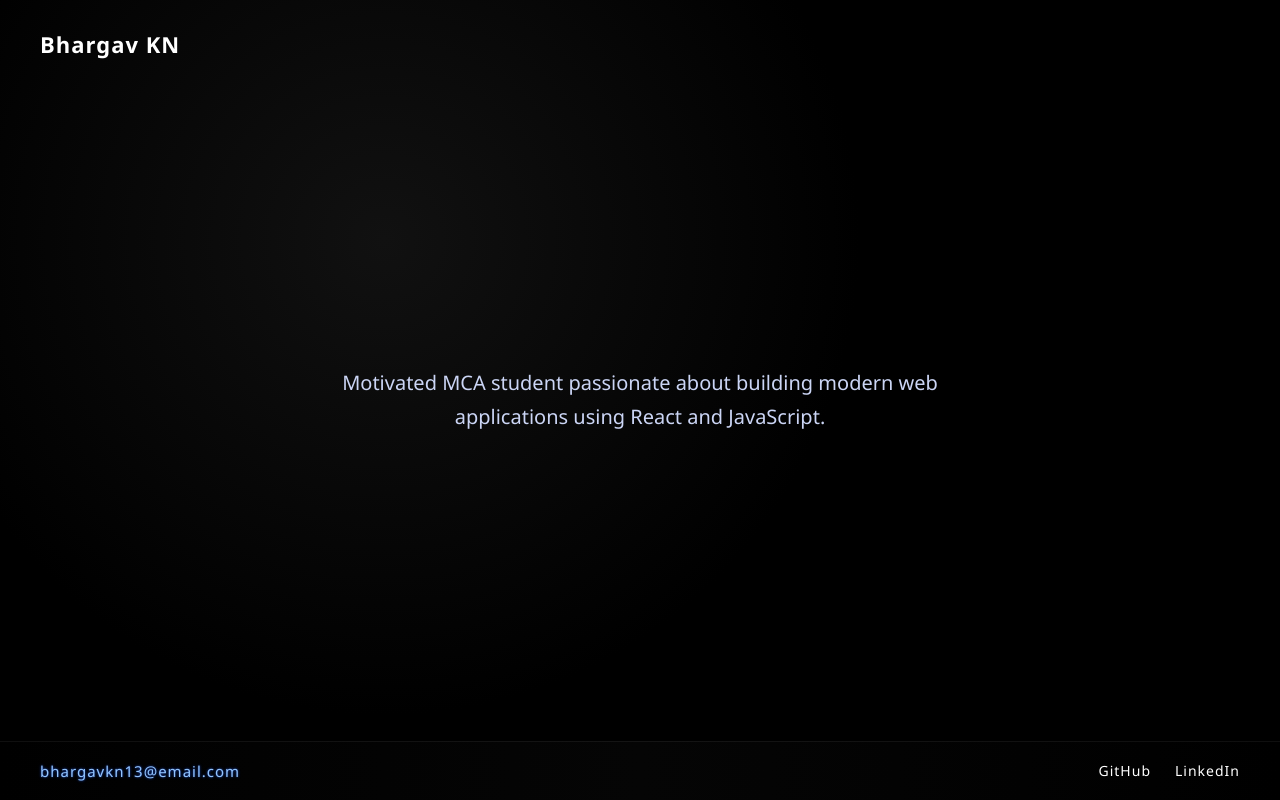
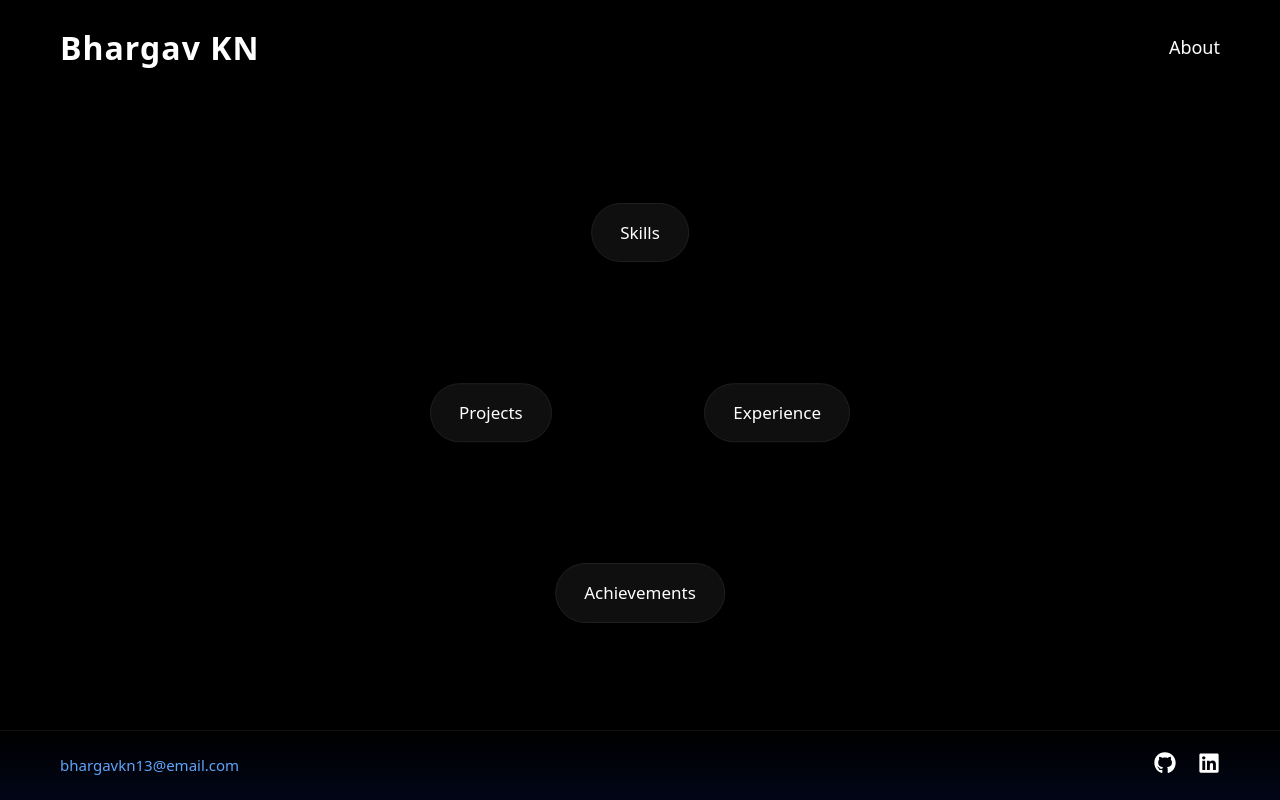
Before and after one commit to Bhargav200456/portfolio_web, a React (Vite) app: page / in a window 1280 px wide. Built offline with nearby package versions, Linux system fonts and the light colour scheme.

Commit message:
new changes

```diff
--- a/package.json
+++ b/package.json
@@ -11,7 +11,8 @@
   },
   "dependencies": {
     "react": "^19.2.0",
-    "react-dom": "^19.2.0"
+    "react-dom": "^19.2.0",
+    "react-icons": "^5.6.0"
   },
   "devDependencies": {
     "@eslint/js": "^9.39.1",
--- a/src/App.css
+++ b/src/App.css
@@ -1,4 +1,4 @@
-/* RESET */
+/* ================= RESET ================= */
 
 *{
 margin:0;
@@ -9,143 +9,378 @@
 html,body,#root{
 height:100%;
 width:100%;
-  font-family:"Segoe UI", sans-serif;
-  background:black;
-  overflow-x:hidden;
 }
 
-/* LOGO (Top Left) */
-
-.logo{
-  position:fixed;
-  top:28px;
-  left:40px;
-
-  font-size:22px;
-  font-weight:600;
-
-  letter-spacing:1px;
+body{
+background:#000;
 color:white;
-
-  z-index:20;
+font-family:system-ui,-apple-system,sans-serif;
+overflow:hidden;
 }
 
-/* HERO SECTION */
+/* ================= MAIN APP ================= */
 
-.hero{
+.app{
 height:100vh;
+width:100vw;
+display:flex;
+flex-direction:column;
+}
+
+/* ================= TOP BAR ================= */
+
+.top{
+display:flex;
+justify-content:space-between;
+align-items:center;
+padding:30px 60px;
+}
+
+/* NAME */
+
+.name{
+font-size:32px;
+font-weight:600;
+letter-spacing:1px;
+}
+
+/* ABOUT BUTTON */
+
+.about{
+font-size:18px;
+cursor:pointer;
+transition:0.25s;
+}
+
+.about:hover{
+color:#60a5fa;
+}
+
+/* ================= CENTER AREA ================= */
+
+.center{
+flex:1;
+display:flex;
+justify-content:center;
+align-items:center;
+}
+
+/* ================= FLOATING MENU ================= */
+
+.menu{
+position:relative;
+width:420px;
+height:420px;
+}
+
+/* MENU ITEMS */
+
+.item{
+
+position:absolute;
+
+background:#0f0f0f;
+
+border:1px solid #1f1f1f;
+
+padding:16px 28px;
+
+border-radius:30px;
+
+font-size:17px;
+font-weight:500;
+
+cursor:pointer;
+
+transition:all .25s ease;
+}
+
+/* HOVER EFFECT */
+
+.item:hover{
+border-color:#3b82f6;
+transform:scale(1.12);
+box-shadow:0 0 25px rgba(59,130,246,0.35);
+}
+
+/* POSITIONS */
+
+.skills{
+top:0;
+left:50%;
+transform:translateX(-50%);
+}
+
+.projects{
+left:0;
+top:50%;
+transform:translateY(-50%);
+}
+
+.experience{
+right:0;
+top:50%;
+transform:translateY(-50%);
+}
+
+.achievements{
+bottom:0;
+left:50%;
+transform:translateX(-50%);
+}
+
+/* ================= FOOTER ================= */
+
+.footer{
+
+display:flex;
+justify-content:space-between;
+align-items:center;
+
+padding:18px 60px;
+
+background:linear-gradient(
+180deg,
+transparent,
+#020617
+);
+
+border-top:1px solid #111;
+}
+
+/* EMAIL */
+
+.email{
+color:#60a5fa;
+font-size:15px;
+}
+
+/* ================= SOCIAL LINKS ================= */
+
+.socials{
+display:flex;
+gap:22px;
+}
+
+.socials a{
+font-size:22px;
+color:white;
+transition:0.25s;
+}
+
+.socials a:hover{
+color:#60a5fa;
+transform:translateY(-2px);
+}
+
+/* ================= VIEWER (DETAIL PANEL) ================= */
+
+.viewer{
+
+position:fixed;
+
+top:0;
+left:0;
+
 width:100%;
+height:100%;
+
+background:#000;
 
 display:flex;
 justify-content:center;
 align-items:center;
 
-  color:white;
-  position:relative;
-
-  background:
-  radial-gradient(circle at 30% 30%, #111 0%, black 45%),
-  radial-gradient(circle at 70% 70%, #0f172a 0%, black 55%);
+z-index:200;
 }
 
-/* CONTENT */
+.viewerContent{
 
-.content{
 text-align:center;
-  max-width:720px;
-  padding:40px;
+max-width:500px;
 }
 
-/* OBJECTIVE TEXT */
-
-.objective{
-  font-size:20px;
-  line-height:1.7;
-  color:#cbd5f5;
+.viewerContent h2{
+font-size:40px;
+margin-bottom:20px;
 }
 
-/* FOOTER */
-
-.footer{
-  position:absolute;
-  bottom:0;
-  left:0;
-
-  width:100%;
-  padding:18px 40px;
-
-  display:flex;
-  justify-content:space-between;
-  align-items:center;
-
-  background:linear-gradient(
-  90deg,
-  #000000,
-  #050505,
-  #000000
-  );
-
-  border-top:1px solid rgba(255,255,255,0.06);
+.viewerContent p{
+margin:10px 0;
+font-size:18px;
 }
 
-/* EMAIL */
+/* ================= MOUSE SWIPE ICON ================= */
 
-.email{
-  font-size:15px;
-  letter-spacing:1px;
-  color:#93c5fd;
+.mouseIcon{
 
-  animation:glow 5s ease-in-out infinite;
-  transition:0.3s;
+width:26px;
+height:42px;
+
+border:2px solid white;
+border-radius:15px;
+
+margin:40px auto 0;
+
+position:relative;
 }
 
-/* EMAIL GLOW ANIMATION */
+.mouseIcon::after{
 
-@keyframes glow{
+content:"";
+
+width:4px;
+height:8px;
+
+background:white;
+
+position:absolute;
+
+top:6px;
+left:50%;
+
+transform:translateX(-50%);
+
+border-radius:2px;
+
+animation:scrollMove 1.5s infinite;
+}
+
+@keyframes scrollMove{
 
 0%{
-    text-shadow:0 0 2px #1d4ed8;
-  }
-
-  50%{
-    text-shadow:
-    0 0 8px #3b82f6,
-    0 0 18px #3b82f6;
+opacity:1;
+top:6px;
 }
 
 100%{
-    text-shadow:0 0 2px #1d4ed8;
+opacity:0;
+top:22px;
 }
 
 }
 
-/* SOCIAL LINKS */
+/* ================= ABOUT PANEL ================= */
 
-.socials{
+.aboutPanel{
+
+position:fixed;
+
+top:0;
+left:0;
+
+width:100%;
+height:100%;
+
+background:rgba(0,0,0,0.92);
+
 display:flex;
-  gap:24px;
+justify-content:center;
+align-items:center;
+
+z-index:300;
 }
 
-/* SOCIAL LINKS STYLE */
+.aboutContent{
 
-.socials a{
-  color:white;
-  text-decoration:none;
-  font-size:14px;
-  letter-spacing:1px;
+background:#0f0f0f;
 
-  transition:all 0.3s ease;
+width:420px;
+
+padding:40px;
+
+border-radius:12px;
+
+border:1px solid #222;
 }
 
-/* HOVER EFFECT */
+.aboutContent h2{
+margin-bottom:12px;
+}
 
-.socials a:hover{
+.aboutContent h3{
+margin-top:20px;
+}
 
-  color:#3b82f6;
+.aboutContent p{
+line-height:1.6;
+}
+/* ================= SKILLS ⇄ PROJECT GRAPH ================= */
 
-  text-shadow:
-  0 0 8px #3b82f6,
-  0 0 18px #3b82f6;
+.graph{
+max-width:700px;
+}
 
-  transform:translateY(-2px);
+/* graph layout */
+
+.graphContainer{
+display:flex;
+justify-content:center;
+align-items:flex-start;
+gap:120px;
+margin-top:40px;
 }
+
+/* column for skills/projects */
+
+.graphColumn{
+display:flex;
+flex-direction:column;
+gap:18px;
+}
+
+/* node base */
+
+.node{
+
+background:#0f0f0f;
+
+padding:12px 22px;
+
+border-radius:20px;
+
+border:1px solid #1f1f1f;
+
+cursor:pointer;
+
+transition:.25s ease;
+
+font-size:16px;
+
+min-width:140px;
+
+text-align:center;
+}
+
+/* hover */
+
+.node:hover{
+border-color:#3b82f6;
+transform:translateY(-3px);
+box-shadow:0 0 15px rgba(59,130,246,0.25);
+}
+
+/* project nodes slightly darker */
+
+.project{
+background:#020617;
+}
+
+/* active highlighted node */
+
+.active{
+border-color:#3b82f6;
+box-shadow:0 0 18px rgba(59,130,246,.45);
+}
+
+/* small responsiveness improvement */
+
+@media (max-width:700px){
+
+.graphContainer{
+flex-direction:column;
+gap:30px;
+align-items:center;
+}
+
+}
--- a/src/App.jsx
+++ b/src/App.jsx
@@ -1,22 +1,83 @@
 import "./App.css";
+import { useState } from "react";
+import { FaGithub, FaLinkedin } from "react-icons/fa";
 
 function App() {
+
+  const [aboutOpen, setAboutOpen] = useState(false);
+  const [active, setActive] = useState(null);
+  const [selectedSkill, setSelectedSkill] = useState(null);
+  const [selectedProject, setSelectedProject] = useState(null);
+
+  const skills = ["React", "JavaScript", "Python", "SQL"];
+
+  const projects = [
+    {
+      name: "Portfolio Website",
+      skills: ["React", "JavaScript"]
+    },
+    {
+      name: "Task Manager",
+      skills: ["React", "SQL"]
+    }
+  ];
+
+  const experience = ["Internships", "Personal Projects"];
+  const achievements = ["Hackathon Participation", "Certifications"];
+
+
+  const getProjectsForSkill = (skill) => {
+    return projects.filter(p => p.skills.includes(skill));
+  };
+
+  const getSkillsForProject = (projectName) => {
+    const proj = projects.find(p => p.name === projectName);
+    return proj ? proj.skills : [];
+  };
+
+
   return (
     <div className="app">
 
-      {/* Name / Logo */}
-      <div className="logo">
-        Bhargav KN
+      {/* TOP BAR */}
+
+      <header className="top">
+        <h1 className="name">Bhargav KN</h1>
+
+        <div className="about" onClick={() => setAboutOpen(true)}>
+          About
+        </div>
+      </header>
+
+
+      {/* MAIN MENU */}
+
+      <main className="center">
+
+        <div className="menu">
+
+          <div className="item skills" onClick={() => setActive("skills")}>
+            Skills
           </div>
 
-      <section className="hero">
+          <div className="item projects" onClick={() => setActive("projects")}>
+            Projects
+          </div>
 
-        <div className="content">
-          <p className="objective">
-            Motivated MCA student passionate about building modern
-            web applications using React and JavaScript.
-          </p>
+          <div className="item experience" onClick={() => setActive("experience")}>
+            Experience
           </div>
+
+          <div className="item achievements" onClick={() => setActive("achievements")}>
+            Achievements
+          </div>
+
+        </div>
+
+      </main>
+
+
+      {/* FOOTER */}
 
       <footer className="footer">
 
@@ -25,13 +86,213 @@ function App() {
         </div>
 
         <div className="socials">
-            <a href="https://github.com/" target="_blank">GitHub</a>
-            <a href="https://linkedin.com/" target="_blank">LinkedIn</a>
+
+          <a href="https://github.com/YOUR_USERNAME" target="_blank" rel="noreferrer">
+            <FaGithub />
+          </a>
+
+          <a href="https://linkedin.com/in/YOUR_PROFILE" target="_blank" rel="noreferrer">
+            <FaLinkedin />
+          </a>
+
         </div>
 
       </footer>
 
-      </section>
+
+      {/* ABOUT PANEL */}
+
+      {aboutOpen && (
+
+        <div className="aboutPanel" onClick={() => setAboutOpen(false)}>
+
+          <div className="aboutContent" onClick={(e)=>e.stopPropagation()}>
+
+            <h2>About Me</h2>
+
+            <p>
+              MCA student passionate about building modern
+              web applications using React and JavaScript.
+            </p>
+
+            <h3>Education</h3>
+
+            <p>Master of Computer Applications</p>
+
+          </div>
+
+        </div>
+
+      )}
+
+
+      {/* VIEWER */}
+
+      {active && (
+
+        <div className="viewer" onClick={()=>{
+          setActive(null);
+          setSelectedSkill(null);
+          setSelectedProject(null);
+        }}>
+
+          <div className="viewerContent graph" onClick={(e)=>e.stopPropagation()}>
+
+            {/* SKILL GRAPH */}
+
+            {active === "skills" && (
+
+              <>
+                <h2>Skills → Projects</h2>
+
+                <div className="graphContainer">
+
+                  {/* SKILLS */}
+
+                  <div className="graphColumn">
+
+                    {skills.map((skill,i)=>{
+
+                      const activeSkill = selectedSkill === skill;
+
+                      return (
+                        <div
+                          key={i}
+                          className={`node ${activeSkill ? "active" : ""}`}
+                          onClick={()=>{
+                            setSelectedSkill(skill);
+                            setSelectedProject(null);
+                          }}
+                        >
+                          {skill}
+                        </div>
+                      );
+                    })}
+
+                  </div>
+
+
+                  {/* CONNECTIONS */}
+
+                  <div className="graphColumn">
+
+                    {projects
+                      .filter(p => !selectedSkill || p.skills.includes(selectedSkill))
+                      .map((p,i)=>{
+
+                        const activeProject = selectedProject === p.name;
+
+                        return (
+                          <div
+                            key={i}
+                            className={`node project ${activeProject ? "active" : ""}`}
+                            onClick={()=>{
+                              setSelectedProject(p.name);
+                              setSelectedSkill(null);
+                            }}
+                          >
+                            {p.name}
+                          </div>
+                        );
+                      })}
+                  </div>
+
+                </div>
+
+              </>
+            )}
+
+
+            {/* PROJECT GRAPH */}
+
+            {active === "projects" && (
+
+              <>
+                <h2>Projects → Skills</h2>
+
+                <div className="graphContainer">
+
+                  <div className="graphColumn">
+
+                    {projects.map((p,i)=>{
+
+                      const activeProject = selectedProject === p.name;
+
+                      return (
+                        <div
+                          key={i}
+                          className={`node project ${activeProject ? "active" : ""}`}
+                          onClick={()=>{
+                            setSelectedProject(p.name);
+                            setSelectedSkill(null);
+                          }}
+                        >
+                          {p.name}
+                        </div>
+                      );
+                    })}
+
+                  </div>
+
+
+                  <div className="graphColumn">
+
+                    {(selectedProject
+                      ? getSkillsForProject(selectedProject)
+                      : skills
+                    ).map((skill,i)=>{
+
+                      const activeSkill = selectedSkill === skill;
+
+                      return (
+                        <div
+                          key={i}
+                          className={`node ${activeSkill ? "active" : ""}`}
+                          onClick={()=>setSelectedSkill(skill)}
+                        >
+                          {skill}
+                        </div>
+                      );
+                    })}
+
+                  </div>
+
+                </div>
+
+              </>
+            )}
+
+
+            {/* EXPERIENCE */}
+
+            {active === "experience" && (
+              <>
+                <h2>Experience</h2>
+
+                {experience.map((item,i)=>(
+                  <p key={i}>{item}</p>
+                ))}
+              </>
+            )}
+
+
+            {/* ACHIEVEMENTS */}
+
+            {active === "achievements" && (
+              <>
+                <h2>Achievements</h2>
+
+                {achievements.map((item,i)=>(
+                  <p key={i}>{item}</p>
+                ))}
+              </>
+            )}
+
+          </div>
+
+        </div>
+
+      )}
 
     </div>
   );
```
Also changed, not shown: 1 other file (tests, documents, lock files or other folders). Lines whose indentation alone changed are shown as unchanged.
